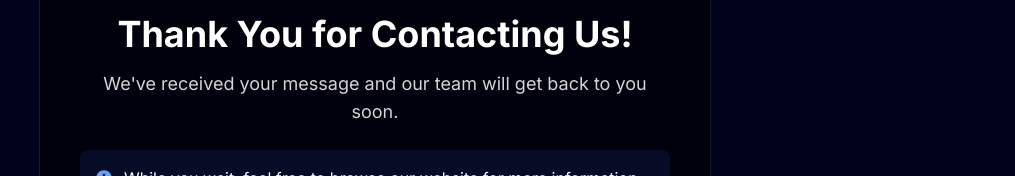
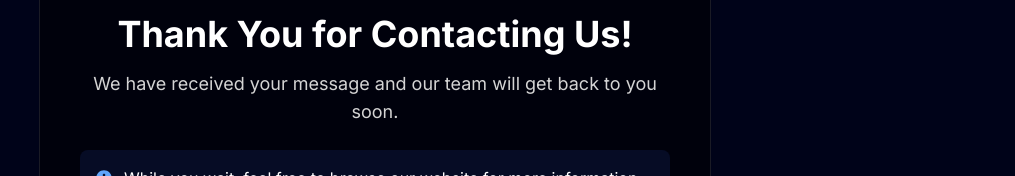
Before and after one commit to L2L-OakFrog/NextJS-Portfolio-Practice, a Next.js app: page /thank-you in a window 1280 px wide. Shown: the part 317-493 px from the top of the page, without its empty margins (265-1280 px from the left). Built offline with nearby package versions, Linux system fonts and the light colour scheme.

Commit message:
update contact page

```diff
--- a/app/thank-you/page.tsx
+++ b/app/thank-you/page.tsx
@@ -14,7 +14,7 @@ export default function ThankYouPage() {
         {/* Main Message */}
         <h1 className="text-3xl sm:text-4xl font-bold mb-4">Thank You for Contacting Us!</h1>
         <p className="text-lg mb-6 text-neutral-300">
-          We've received your message and our team will get back to you soon.
+          We have received your message and our team will get back to you soon.
         </p>
 
         {/* Additional Info */}
```
